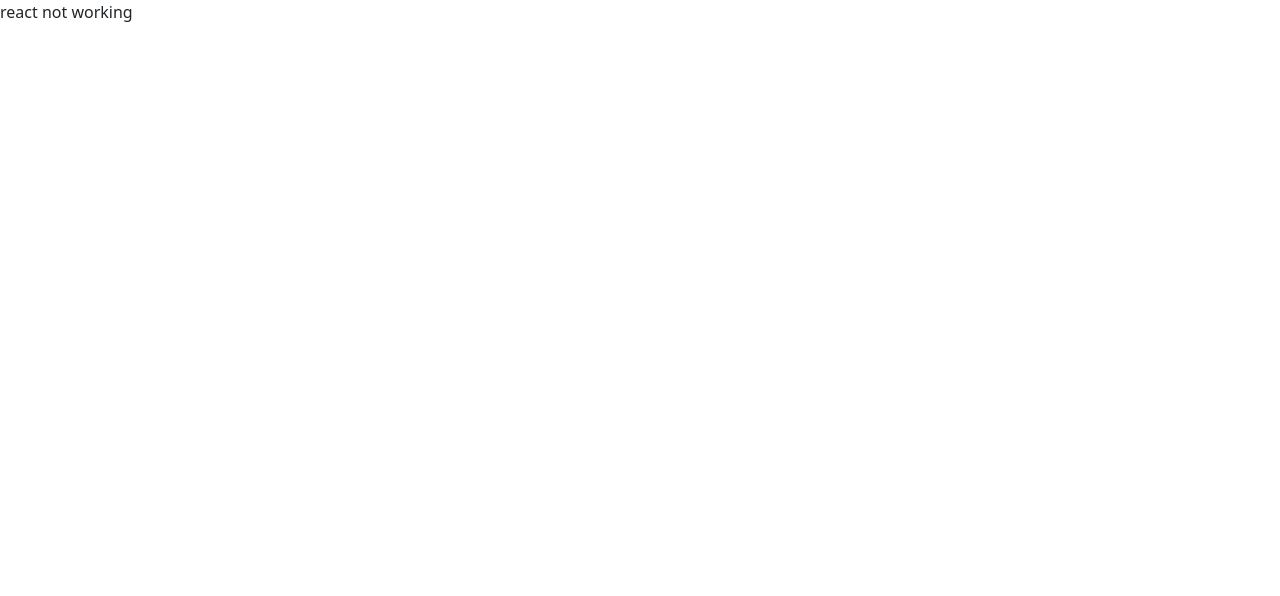
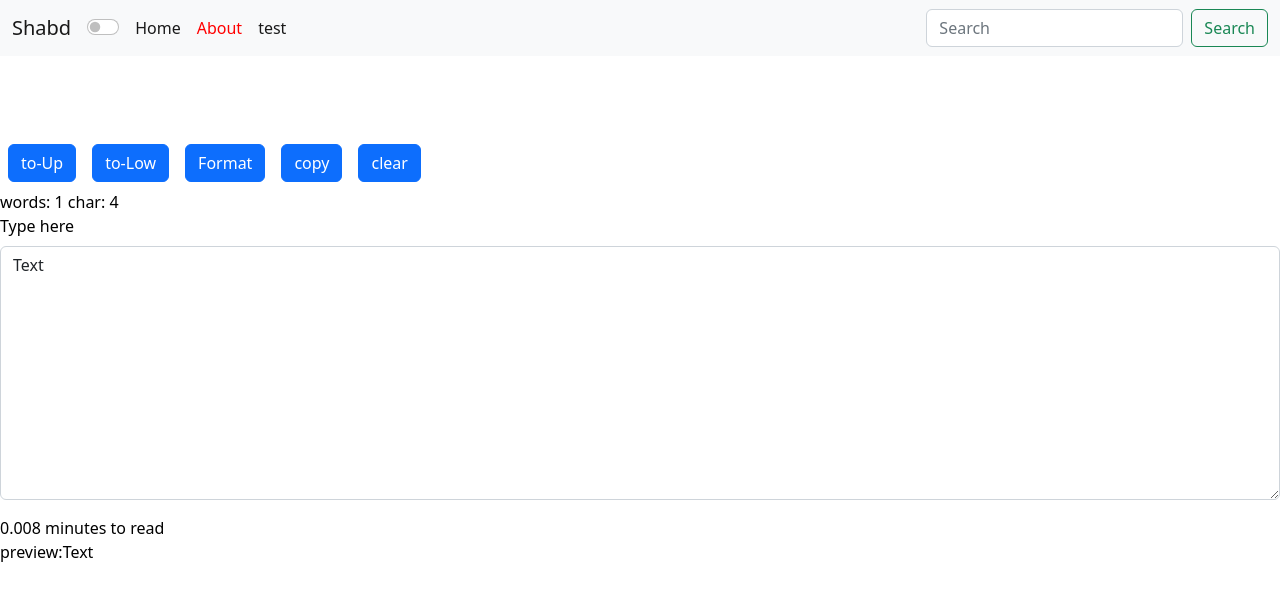
Before and after one commit to AjayShukla08/ShabdTest, a plain HTML site: page index.html in a window 1280 px wide. Drawn offline with nearby package versions, Linux system fonts and the light colour scheme; the site is published under a folder, as on GitHub Pages, so addresses that start at the root find nothing.

Commit message:
Update index.html

```diff
--- a/index.html
+++ b/index.html
@@ -9,8 +9,8 @@
   <title>Shabd</title>
   <link href="https://cdn.jsdelivr.net/npm/bootstrap@5.2.3/dist/css/bootstrap.min.css" rel="stylesheet" integrity="sha384-rbsA2VBKQhggwzxH7pPCaAqO46MgnOM80zW1RWuH61DGLwZJEdK2Kadq2F9CUG65" crossorigin="anonymous">
 
-  <script type="module" crossorigin src="/ShabdTest/assets/index-9c87bd31.js"></script>
-  <link rel="stylesheet" href="/ShabdTest/assets/index-2885fd30.css">
+  <script type="module" crossorigin src="./assets/index-9c87bd31.js"></script>
+  <link rel="stylesheet" href="./assets/index-2885fd30.css">
 </head>
 <body>
   <div id="root">react not working</div>
```
